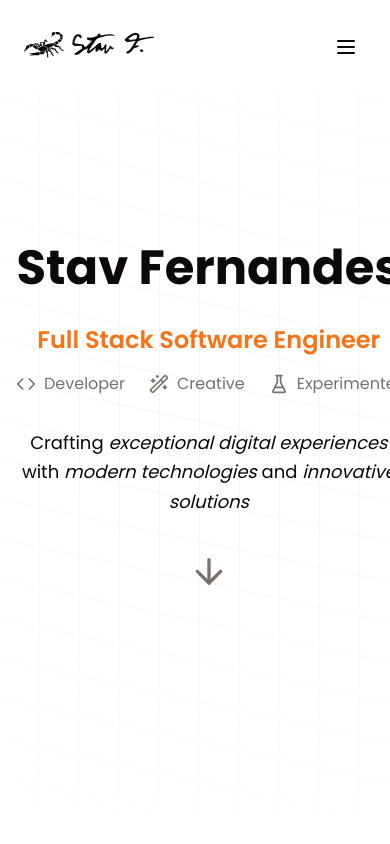
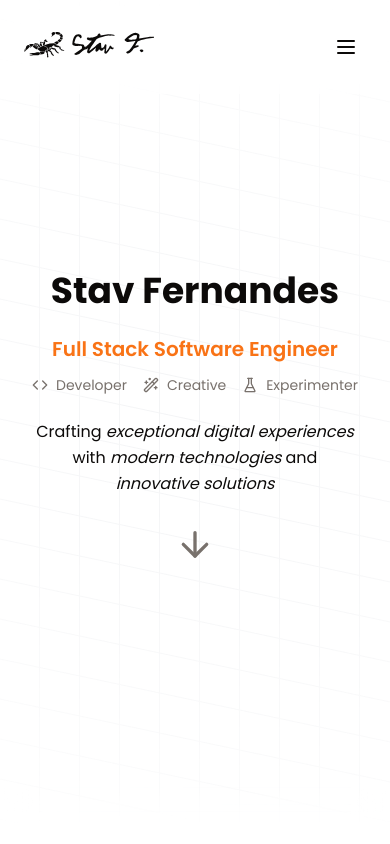
Before and after one commit to stevef24/website-v6, a Next.js app: page / in a window 390 px wide. Shown: the top 844 px of the page. Built offline with nearby package versions, Linux system fonts and the light colour scheme.

Commit message:
Refactor: Adjust mobile text size in Hero component

```diff
--- a/components/pages/Hero.tsx
+++ b/components/pages/Hero.tsx
@@ -58,42 +58,42 @@ export default function Hero() {
 				variants={containerVariants}
 				initial="hidden"
 				animate="visible"
-				className="relative z-10 max-w-4xl mx-auto text-center space-y-8 sm:space-y-10"
+				className="relative z-10 max-w-4xl mx-auto text-center space-y-6 sm:space-y-8 px-2"
 			>
-				{/* Main heading with enhanced text effects */}
+				{/* Main heading with adjusted mobile text size */}
 				<motion.h1
 					variants={itemVariants}
-					className="text-5xl sm:text-6xl md:text-7xl lg:text-8xl font-bold bg-clip-text bg-gradient-to-r from-foreground to-foreground/80 [text-shadow:_0_0_50px_rgb(var(--primary-rgb)/0.3)]"
+					className="text-4xl sm:text-5xl md:text-7xl lg:text-8xl font-bold bg-clip-text bg-gradient-to-r from-foreground to-foreground/80 [text-shadow:_0_0_50px_rgb(var(--primary-rgb)/0.3)] break-words"
 					role="heading"
 				>
 					Stav Fernandes
 				</motion.h1>
 
-				{/* Role with icon indicators */}
-				<motion.div variants={itemVariants} className="space-y-4">
-					<h2 className="text-2xl sm:text-3xl md:text-4xl font-semibold text-primary">
+				{/* Role with adjusted mobile text size */}
+				<motion.div variants={itemVariants} className="space-y-3 sm:space-y-4">
+					<h2 className="text-xl sm:text-2xl md:text-4xl font-semibold text-primary">
 						Full Stack Software Engineer
 					</h2>
-					<div className="flex justify-center gap-6 text-muted-foreground">
+					<div className="flex flex-wrap justify-center gap-4 text-muted-foreground text-sm sm:text-base">
 						<span className="flex items-center gap-2">
-							<Code className="w-5 h-5" />
+							<Code className="w-4 h-4 sm:w-5 sm:h-5" />
 							Developer
 						</span>
 						<span className="flex items-center gap-2">
-							<WandSparkles className="w-5 h-5" />
+							<WandSparkles className="w-4 h-4 sm:w-5 sm:h-5" />
 							Creative
 						</span>
 						<span className="flex items-center gap-2">
-							<FlaskConical className="w-5 h-5" />
+							<FlaskConical className="w-4 h-4 sm:w-5 sm:h-5" />
 							Experimenter
 						</span>
 					</div>
 				</motion.div>
 
-				{/* Enhanced description */}
+				{/* Description with adjusted mobile text size */}
 				<motion.div
 					variants={itemVariants}
-					className="text-lg sm:text-xl md:text-2xl max-w-2xl mx-auto"
+					className="text-base sm:text-lg md:text-2xl max-w-2xl mx-auto px-2"
 				>
 					<p className="text-foreground leading-relaxed">
 						Crafting{" "}
```
